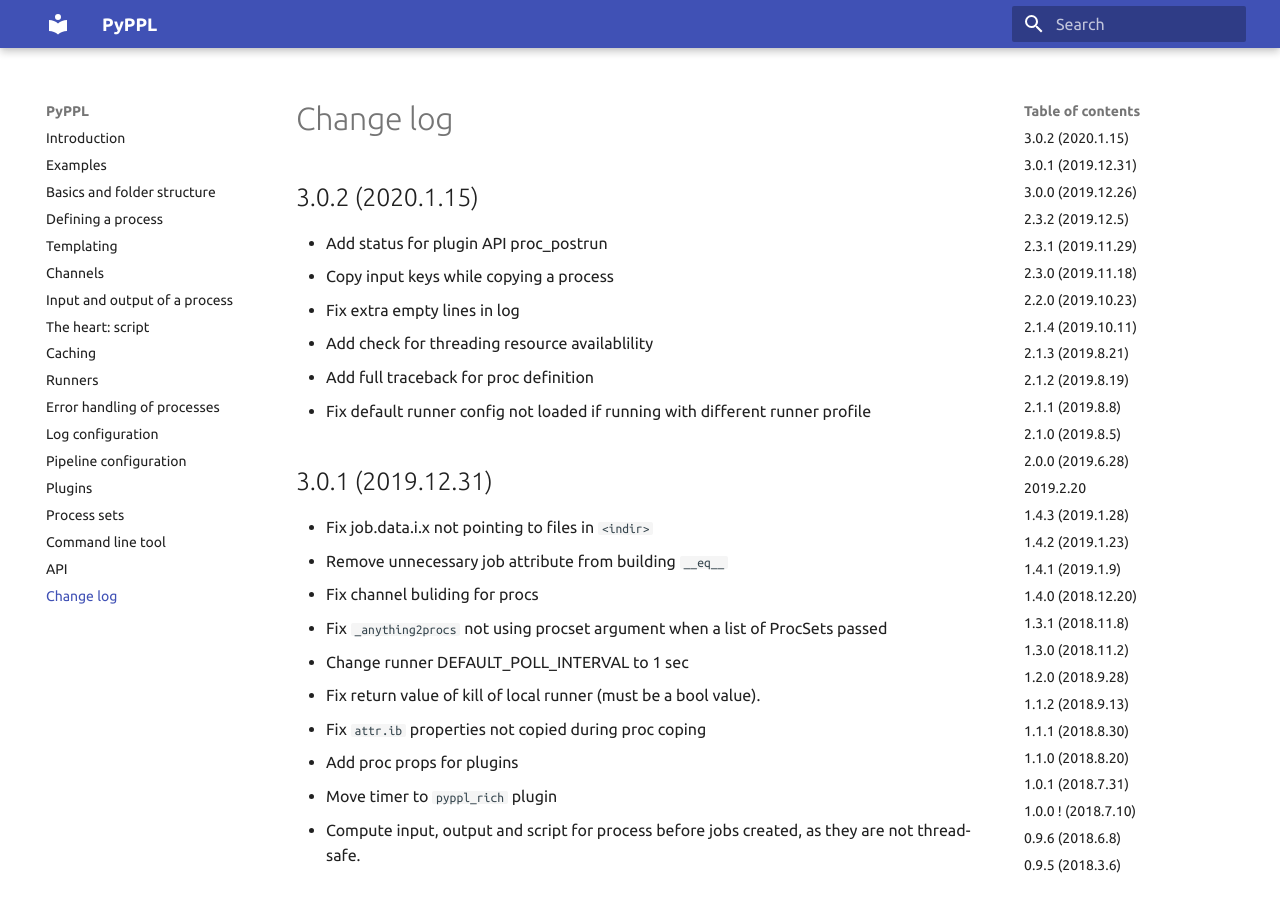
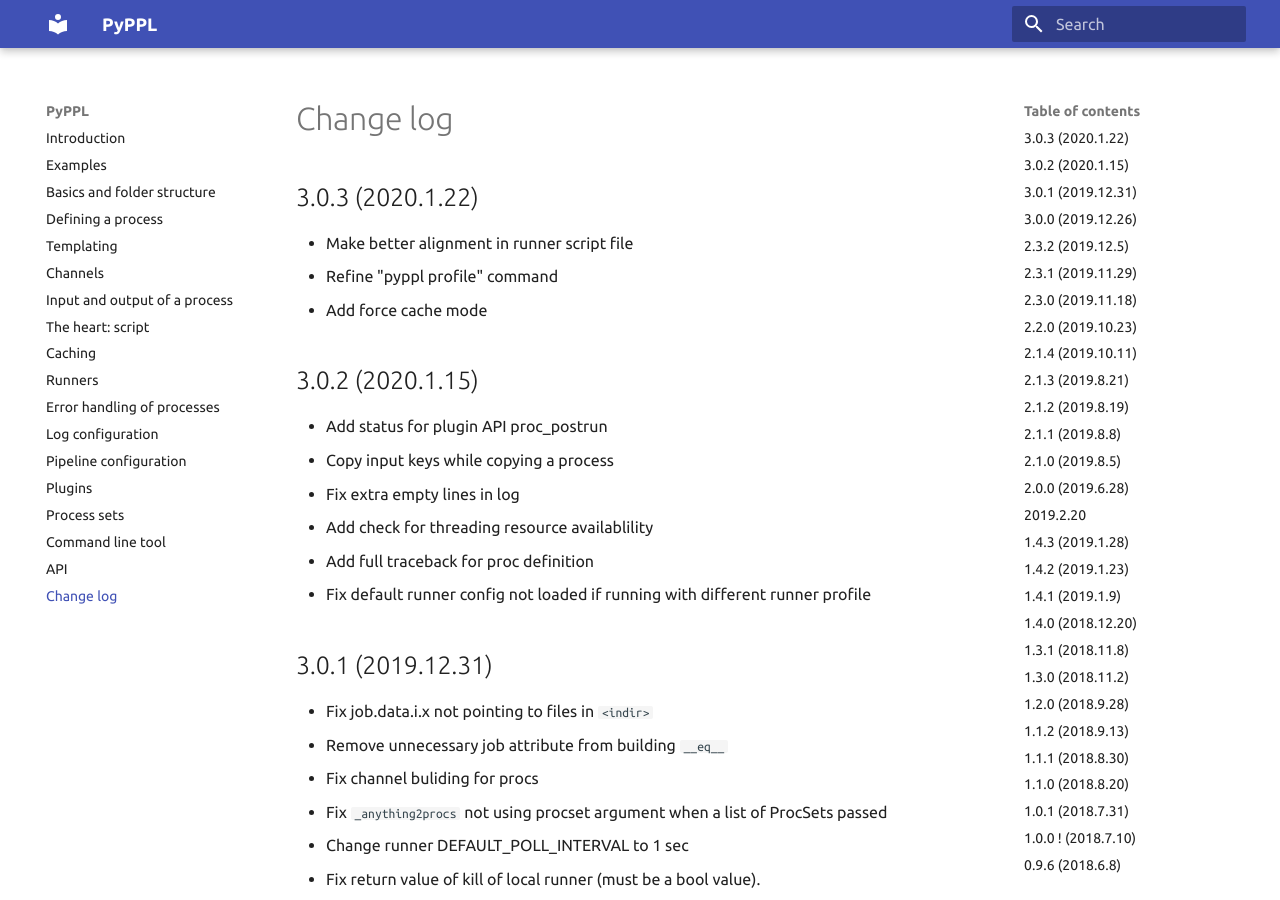
Before and after one commit to pwwang/pipen, an MkDocs documentation site: the page built from docs/CHANGELOG.md, in a window 1280 px wide and 900 px high. Built offline with MkDocs 1.6.1 and Material for MkDocs 9.7.7, drawn with Linux system fonts in a browser that asks for light colours.

Commit message:
Update CHANGELOG

```diff
--- a/docs/CHANGELOG.md
+++ b/docs/CHANGELOG.md
@@ -1,3 +1,8 @@
+# 3.0.3 (2020.1.22)
+- Make better alignment in runner script file
+- Refine "pyppl profile" command
+- Add force cache mode
+
 # 3.0.2 (2020.1.15)
 - Add status for plugin API proc_postrun
 - Copy input keys while copying a process
```
Also changed, not shown: docs/caching.md (+1 -0 lines).
